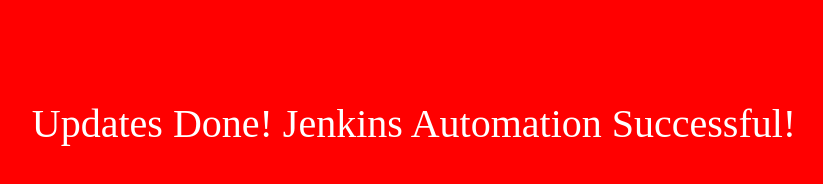
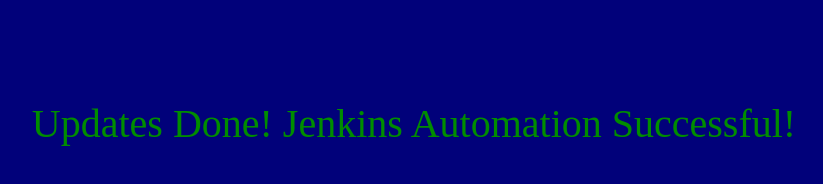
Before and after one commit to Phurnes/Html, a plain HTML site: page index.html in a window 1280 px wide. Shown: the whole page, without its empty margins (226-1049 px from the left). Drawn offline with Linux system fonts and the light colour scheme.

Commit message:
Updated Webpage

```diff
--- a/index.html
+++ b/index.html
@@ -4,8 +4,8 @@
   <title>Hello</title>
   <style>
     body {
-      background: red;
-      color: white;
+      background: rgb(1, 1, 122);
+      color: rgb(0, 141, 0);
       text-align: center;
       font-size: 40px;
       margin-top: 100px;
```
